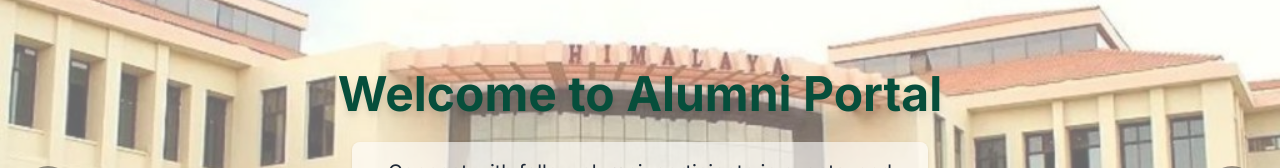
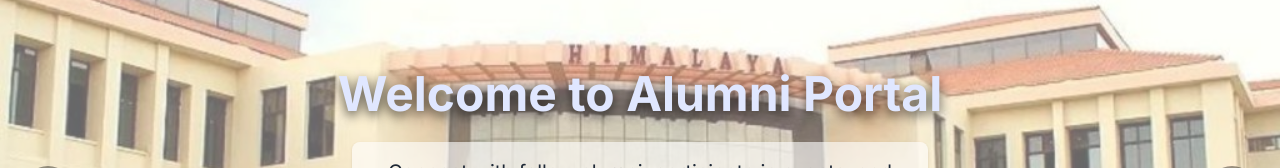
Before and after one commit to Piyush-0369/Alumni_Portal_FrontEnd, a Next.js app: page / in a window 1280 px wide. Shown: the part 279-447 px from the top of the page. Built offline with nearby package versions, Linux system fonts and the light colour scheme; no server answers.

Commit message:
Final Index.js
More Visibility enhancement on Index page.

```diff
--- a/src/pages/index.js
+++ b/src/pages/index.js
@@ -42,7 +42,7 @@ export default function Landing() {
             animate={{ opacity: 1, scale: 1 }}
             exit={{ opacity: 0, scale: 0.95 }}
             transition={{ duration: 1.2, ease: "easeInOut" }}
-            className="absolute inset-0 object-cover w-full h-full opacity-60"
+            className="absolute inset-0 object-cover w-full h-full opacity-80"
           />
         </AnimatePresence>
         {/* Dark overlay for better text contrast */}
@@ -52,9 +52,10 @@ export default function Landing() {
 
       {/* Overlay content */}
       <main className="relative flex-1 flex flex-col items-center justify-center text-center p-8 sm:p-20 z-10">
-        <h1 className="text-4xl sm:text-5xl font-bold mb-6 text-emerald-900 drop-shadow-lg">
+        <h1 className="text-4xl sm:text-5xl font-extrabold mb-6 text-indigo-100 drop-shadow-[0_4px_6px_rgba(0,0,0,0.7)]">
           Welcome to Alumni Portal
         </h1>
+
         <p className="text-lg sm:text-xl text-gray-800 mb-8 max-w-xl bg-white/60 rounded-lg p-4 shadow">
           Connect with fellow alumni, participate in events, and explore mentorship opportunities.
         </p>
```
